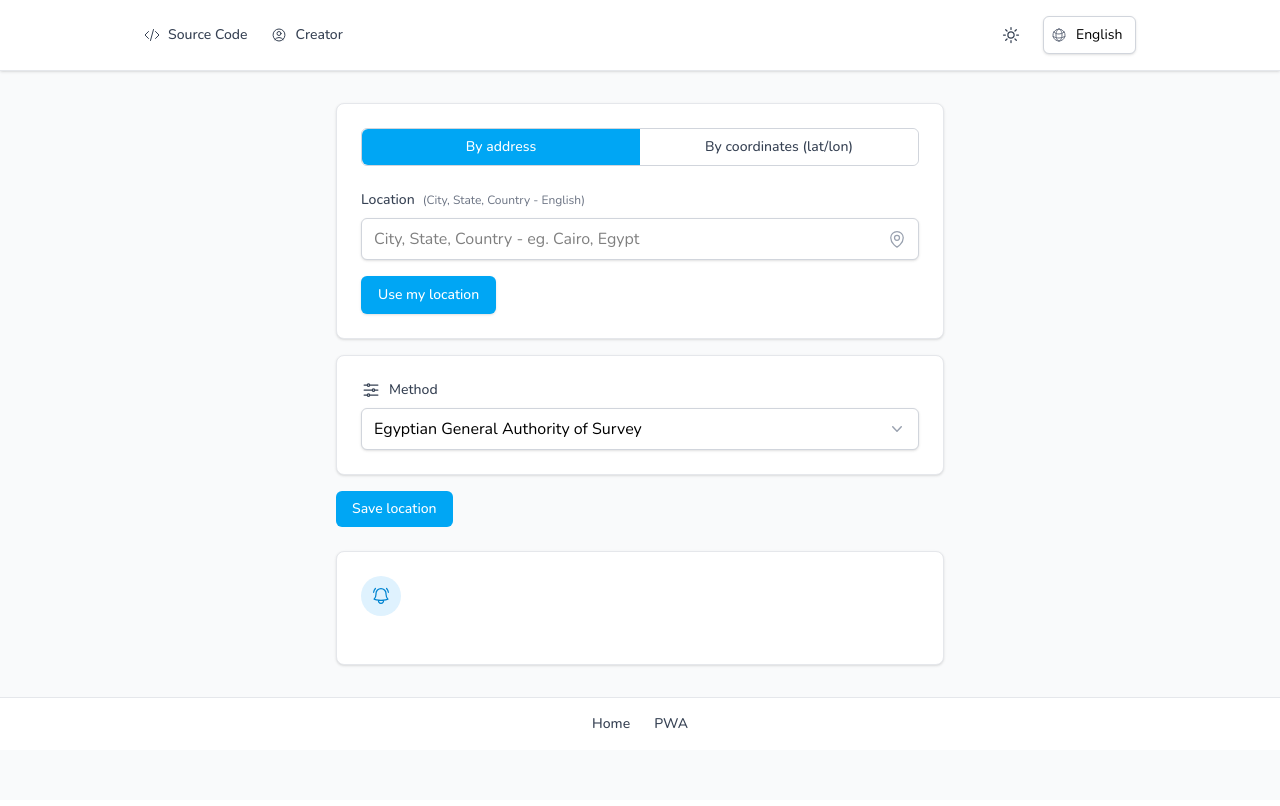
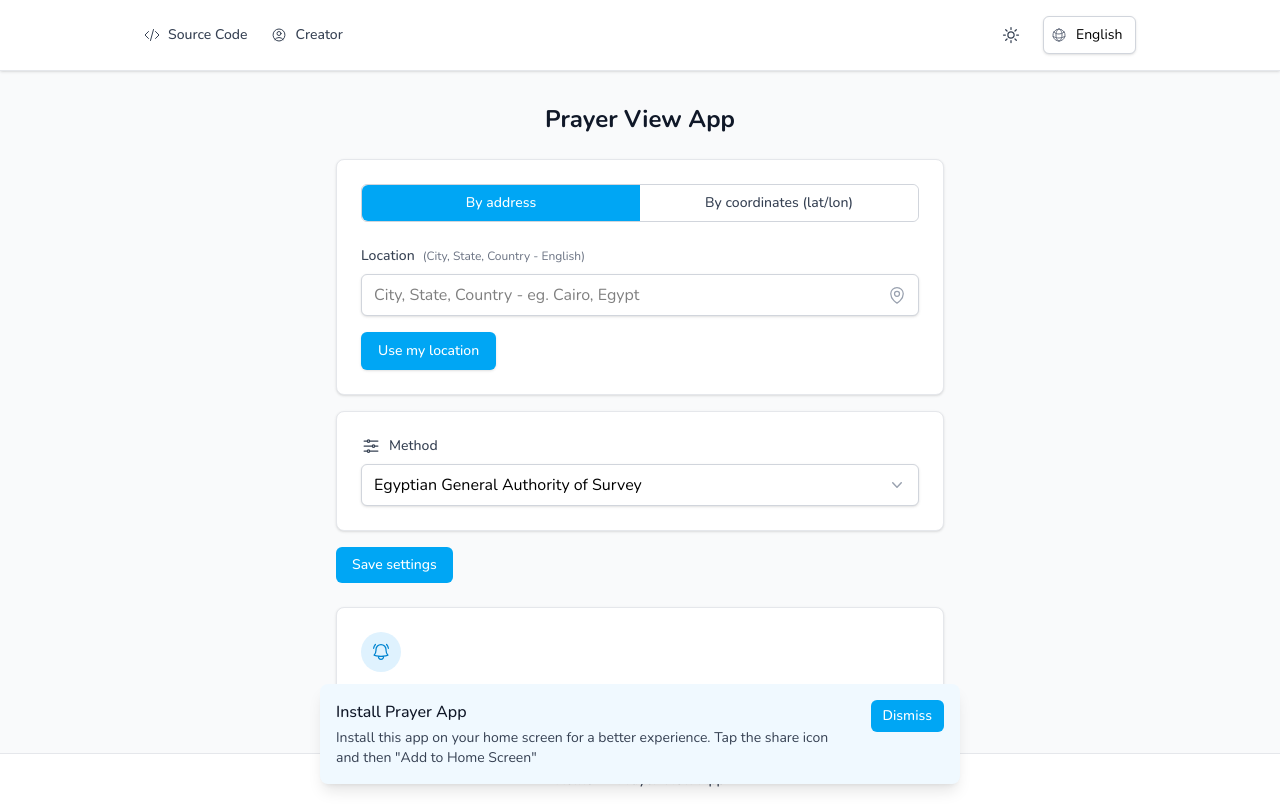
Before and after one commit to AhmedElywa/prayCalendar, a Next.js app: page /pwa in a window 1280 px wide. Built offline with nearby package versions, Linux system fonts and the light colour scheme.

Commit message:
feat: add install prompt and update PWA page

```diff
--- /dev/null
+++ b/src/Components/InstallPrompt.tsx
@@ -0,0 +1,43 @@
+'use client';
+import React from 'react';
+import { useAppContext } from '../contexts/AppContext';
+import { translations } from '../constants/translations';
+
+export default function InstallPrompt() {
+  const { lang } = useAppContext();
+  const [visible, setVisible] = React.useState(false);
+
+  React.useEffect(() => {
+    const dismissed = localStorage.getItem('installPromptDismissed');
+    if (!dismissed) {
+      setVisible(true);
+    }
+  }, []);
+
+  const handleDismiss = () => {
+    setVisible(false);
+    localStorage.setItem('installPromptDismissed', '1');
+  };
+
+  if (!visible) return null;
+
+  return (
+    <div className="fixed inset-x-0 bottom-0 z-20 flex justify-center p-4">
+      <div className="max-w-screen-sm flex-1 rounded-lg bg-sky-50 p-4 shadow-lg dark:bg-sky-900/20">
+        <div className="flex items-start justify-between gap-4">
+          <div>
+            <h3 className="mb-1 font-medium text-gray-900 dark:text-white">{translations[lang].installTitle}</h3>
+            <p className="text-sm text-gray-700 dark:text-gray-300">{translations[lang].installText}</p>
+          </div>
+          <button
+            type="button"
+            onClick={handleDismiss}
+            className="shrink-0 rounded-md bg-sky-500 px-3 py-1.5 text-sm font-medium text-white hover:bg-sky-600"
+          >
+            {translations[lang].dismiss}
+          </button>
+        </div>
+      </div>
+    </div>
+  );
+}
--- a/src/Components/PageLayout.tsx
+++ b/src/Components/PageLayout.tsx
@@ -2,6 +2,7 @@
 import React from 'react';
 import Navigation from './Navigation';
 import Footer from './Footer';
+import InstallPrompt from './InstallPrompt';
 
 export default function PageLayout({ children }: { children: React.ReactNode }) {
   return (
@@ -9,6 +10,7 @@ export default function PageLayout({ children }: { children: React.ReactNode })
       <Navigation />
       {children}
       <Footer />
+      <InstallPrompt />
     </main>
   );
 }
--- a/src/app/pwa/page.tsx
+++ b/src/app/pwa/page.tsx
@@ -41,6 +41,9 @@ export default function PrayApp() {
   return (
     <PageLayout>
       <div className="mx-auto max-w-screen-sm space-y-6 px-4 py-8">
+        <h1 className="text-center text-2xl font-bold text-gray-900 dark:text-white">
+          {translations[lang].pwaPageTitle || 'Prayer View App'}
+        </h1>
         {!collapsed && (
           <div className="space-y-4">
             <LocationInputs />
@@ -50,7 +53,7 @@ export default function PrayApp() {
               onClick={handleSave}
               className="rounded-md bg-sky-500 px-4 py-2 text-sm font-medium text-white"
             >
-              {translations[lang].saveLocation || 'Save location'}
+              {translations[lang].saveSettings || 'Save settings'}
             </button>
           </div>
         )}
@@ -61,11 +64,10 @@ export default function PrayApp() {
               onClick={() => setCollapsed(false)}
               className="text-sm text-sky-600 dark:text-sky-400"
             >
-              {translations[lang].changeLocation || 'Change location'}
+              {translations[lang].changeSettings || 'Change settings'}
             </button>
           </div>
         )}
-        {collapsed && <MethodSelect method={method} setMethod={setMethod} />}
         <PrayerPreview loadingNext={loadingNext} nextPrayer={nextPrayer} todayTimings={todayTimings} />
       </div>
     </PageLayout>
--- a/src/constants/translations.ts
+++ b/src/constants/translations.ts
@@ -17,7 +17,8 @@ export const translations = {
     source: 'Source Code',
     creator: 'Creator',
     homeLink: 'Home',
-    pwaLink: 'PWA',
+    pwaLink: 'Prayer View App',
+    pwaPageTitle: 'Prayer View App',
     editHint: 'You can edit the subscribe link and add arguments from the docs',
     docsAnchor: 'Prayer Times Calendar by address',
     docsLinkText: 'Full Docs Here',
@@ -54,7 +55,13 @@ export const translations = {
     loadingNext: 'Loading next prayer…',
     eventsToday: "Today's prayer times",
     saveLocation: 'Save location',
+    saveSettings: 'Save settings',
+    installTitle: 'Install Prayer App',
+    installText:
+      'Install this app on your home screen for a better experience. Tap the share icon and then "Add to Home Screen"',
+    dismiss: 'Dismiss',
     changeLocation: 'Change location',
+    changeSettings: 'Change settings',
   },
   ar: {
     title: 'إنشاء رابط اشتراك تقويم الصلاة',
@@ -74,7 +81,8 @@ export const translations = {
     source: 'المصدر',
     creator: 'المطور',
     homeLink: 'الرئيسية',
-    pwaLink: 'تطبيق PWA',
+    pwaLink: 'تطبيق عرض الصلاة',
+    pwaPageTitle: 'تطبيق عرض الصلاة',
     editHint: 'يمكنك تعديل رابط الاشتراك وإضافة معاملات من المستندات',
     docsAnchor: 'تقويم أوقات الصلاة حسب العنوان',
     docsLinkText: 'التوثيق الكامل هنا',
@@ -111,6 +119,11 @@ export const translations = {
     loadingNext: 'جارٍ تحميل الصلاة التالية…',
     eventsToday: 'مواقيت صلاة اليوم',
     saveLocation: 'احفظ الموقع',
+    saveSettings: 'احفظ الإعدادات',
+    installTitle: 'ثبّت تطبيق الصلاة',
+    installText: 'ثبّت هذا التطبيق على شاشتك الرئيسية لتجربة أفضل. اضغط على زر المشاركة ثم "إضافة إلى الشاشة الرئيسية"',
+    dismiss: 'إغلاق',
     changeLocation: 'تغيير الموقع',
+    changeSettings: 'تغيير الإعدادات',
   },
 };
```
Also changed, not shown: public/site.webmanifest.
